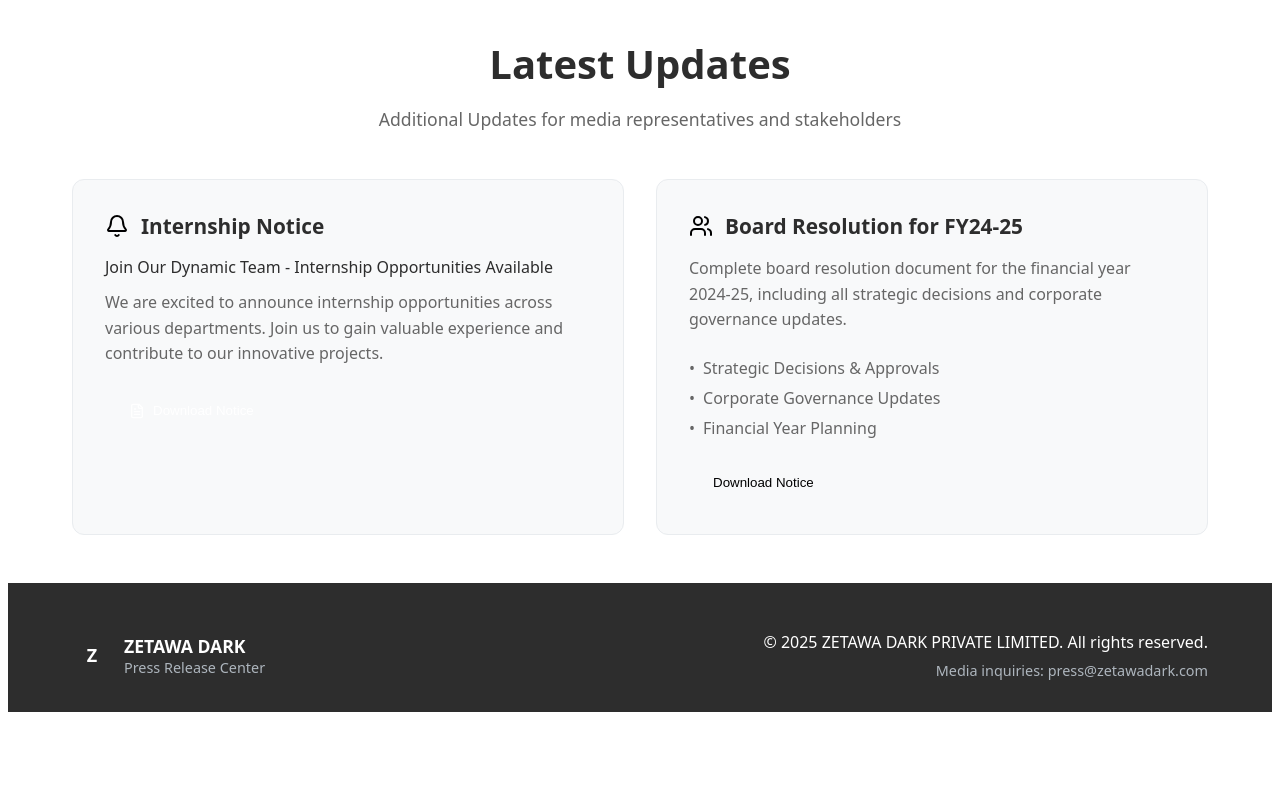
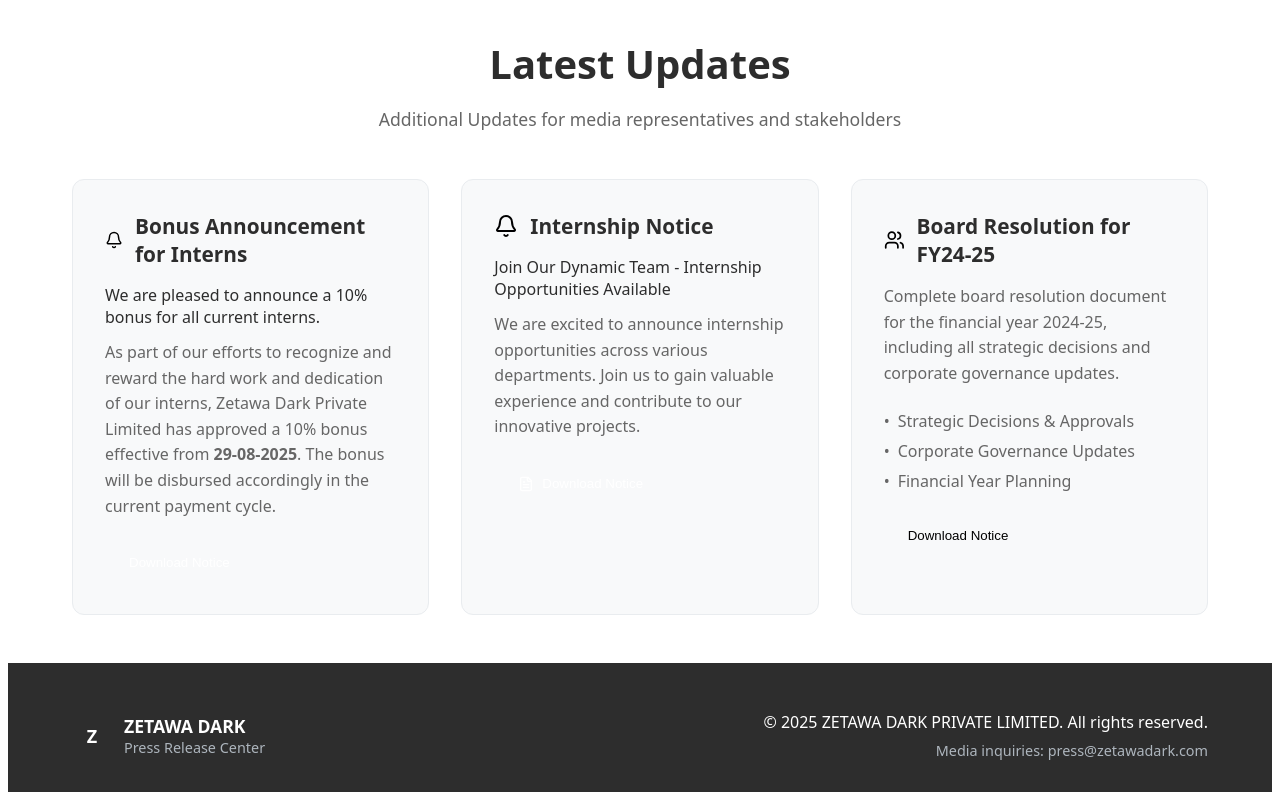
Before and after one commit to ikjotkour27/zetawa-dark, a React (Vite) app in the folder zetawa-main/: page /#/press-release in a window 1280 px wide. Shown: the part 1741-2541 px from the top of the page. Before the commit the page ends 2461 px from the top, so only its background shows below. Built offline with nearby package versions, Linux system fonts and the light colour scheme.

Commit message:
added a notice

```diff
--- a/zetawa-main/src/components/PressRelease.jsx
+++ b/zetawa-main/src/components/PressRelease.jsx
@@ -4,6 +4,8 @@ import Nav from './Nav';
 import { Link } from 'react-router-dom';
 import img1 from '../assets/internshipnotice.jpg';
 import pdf from '../assets/boardResolution.pdf';
+import pdf2 from '../assets/Zetawa_dark_bonus.pdf';
+
 const PressRelease = () => {
   const [selectedYear, setSelectedYear] = useState('FY2025');
 
@@ -524,6 +526,61 @@ const PressRelease = () => {
       gridTemplateColumns: 'repeat(auto-fit, minmax(350px, 1fr))',
       gap: '2rem'
     }}>
+
+      <div style={{
+        padding: '2rem',
+        backgroundColor: '#f8f9fa',
+        borderRadius: '12px',
+        border: '1px solid #e9ecef',
+        transition: 'transform 0.3s ease'
+      }}
+      onMouseOver={(e) => e.currentTarget.style.transform = 'translateY(-5px)'}
+      onMouseOut={(e) => e.currentTarget.style.transform = 'translateY(0)'}
+>
+  <div style={{ display: 'flex', alignItems: 'center', marginBottom: '1rem' }}>
+    <Bell size={24} style={{ color: 'var(--primary-red)', marginRight: '0.75rem' }} />
+    <h3 style={{ fontSize: '1.3rem', fontWeight: '600', color: '#2d2d2d', margin: '0' }}>
+      Bonus Announcement for Interns
+    </h3>
+  </div>
+
+  <p style={{ color: '#2d2d2d', marginBottom: '0.75rem', fontWeight: '500' }}>
+    We are pleased to announce a 10% bonus for all current interns.
+  </p>
+
+  <p style={{ color: '#666', marginBottom: '1.5rem', lineHeight: '1.6' }}>
+    As part of our efforts to recognize and reward the hard work and dedication of our interns,
+    Zetawa Dark Private Limited has approved a 10% bonus effective from <strong>29-08-2025</strong>.
+    The bonus will be disbursed accordingly in the current payment cycle.
+  </p>
+  <button
+    style={{
+      backgroundColor: 'var(--primary-red)',
+      color: 'white',
+      border: 'none',
+      padding: '0.75rem 1.5rem',
+      borderRadius: '8px',
+      cursor: 'pointer',
+      transition: 'all 0.3s ease',
+      display: 'flex',
+      alignItems: 'center',
+      gap: '0.5rem',
+      fontWeight: '500'
+    }}
+    onMouseOver={(e) => {
+      e.target.style.backgroundColor = 'var(--primary-red-hover)';
+      e.target.style.transform = 'translateY(-1px)';
+    }}
+    onMouseOut={(e) => {
+      e.target.style.backgroundColor = 'var(--primary-red)';
+      e.target.style.transform = 'translateY(0)';
+    }}
+  >
+    <a href={pdf2} download style={{ color: 'white', textDecoration: 'none' }}>Download Notice</a>
+  </button>
+</div>
+
+
       <div style={{
         padding: '2rem',
         backgroundColor: '#f8f9fa',
@@ -573,6 +630,8 @@ const PressRelease = () => {
           <a href={img1} download style={{ color: 'white', textDecoration: 'none' }}>Download Notice</a>
         </button>
       </div>
+
+
 
       <div style={{
         padding: '2rem',
@@ -630,6 +689,8 @@ const PressRelease = () => {
           <a href={pdf} download style={{ color: 'var(--primary-red)', textDecoration: 'none' }}>Download Notice</a>
         </button>
       </div>
+
+
     </div>
   </div>
 </section>
```
Also changed, not shown: 1 other file (tests, documents, lock files or other folders).
